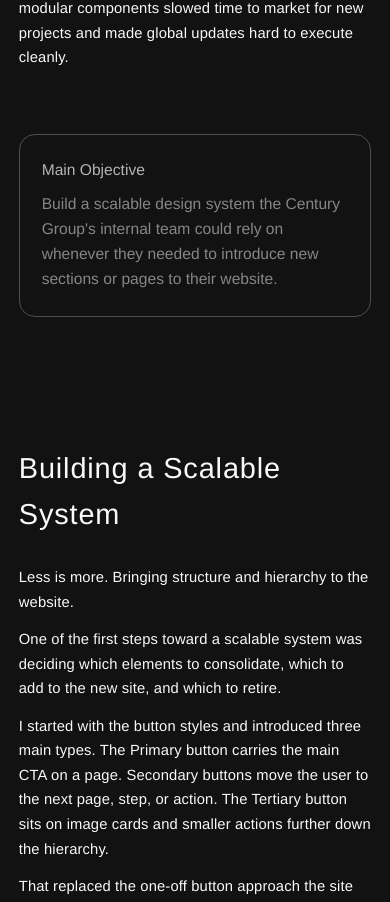
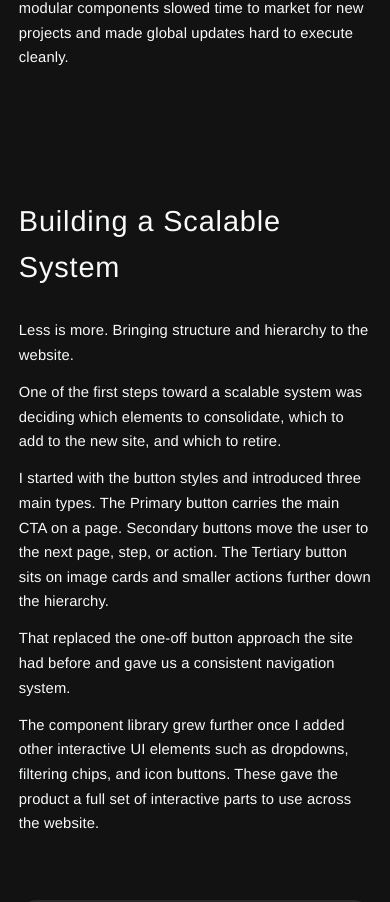
Before and after one commit to tenastia/Portfolio-2026, a Next.js app: page /project/century-group in a window 390 px wide. Shown: the part 1473-2375 px from the top of the page. Built offline with nearby package versions, Linux system fonts and the light colour scheme; a web font is replaced by a local one.

Commit message:
Remove mobile-only Main Objective card from CG case study
Co-Authored-By: Claude Sonnet 4.6 <noreply@anthropic.com>

```diff
--- a/src/app/project/[slug]/page.tsx
+++ b/src/app/project/[slug]/page.tsx
@@ -148,20 +148,6 @@ function CenturyGroupStudy() {
           execute cleanly.
         </p>
       </ContentBlock>
-
-      {/* Main Objective — mobile only */}
-      <section className="md:hidden max-w-[53.75rem] mx-auto w-full px-page pb-content-block-y">
-        <div className="border border-[#4e4e4f] rounded-[16px] px-7 pt-7 pb-8 flex flex-col gap-3">
-          <span className="font-sans font-normal text-body-lg leading-body-lg text-text-muted">
-            Main Objective
-          </span>
-          <p className="font-sans font-normal text-body-lg leading-body-lg text-text opacity-50">
-            Build a scalable design system the Century Group&apos;s internal
-            team could rely on whenever they needed to introduce new sections
-            or pages to their website.
-          </p>
-        </div>
-      </section>
 
       {/* Building a Scalable System */}
       <ContentBlock heading="Building a Scalable System">
```
